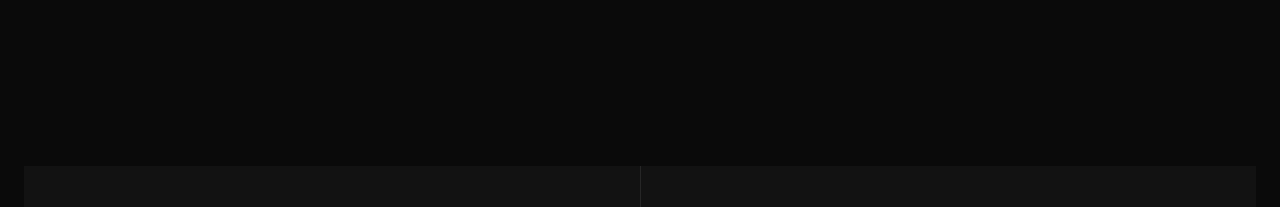
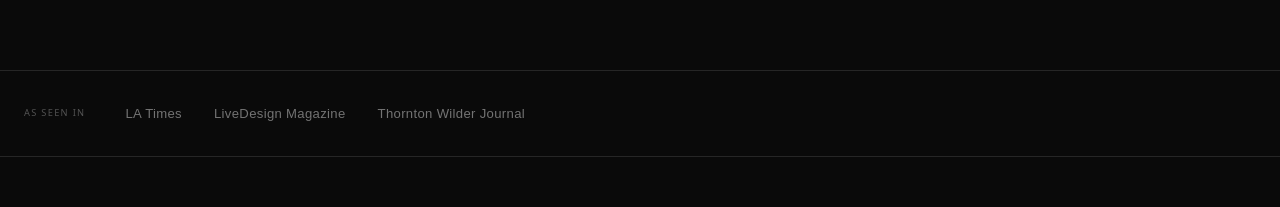
Before and after one commit to pedropipehitter/fh3lighting-website, a Next.js app: page / in a window 1280 px wide. Shown: the part 1322-1529 px from the top of the page. Built offline with nearby package versions, Linux system fonts and the light colour scheme.

Commit message:
Add press / publication strip to homepage
Typographic strip citing LA Times, LiveDesign Magazine, and Thornton Wilder
Journal, placed between the featured work section and the section cards.
Static server component, no dependencies.

```diff
--- a/app/page.tsx
+++ b/app/page.tsx
@@ -2,6 +2,7 @@ import type { Metadata } from "next";
 import Image from "next/image";
 import Link from "next/link";
 import HomeHeroActions from "@/components/HomeHeroActions";
+import PressStrip from "@/components/PressStrip";
 import { absoluteUrl, siteConfig } from "@/lib/seo";
 
 const sections = [
@@ -140,6 +141,8 @@ export default function Home() {
         </div>
       </section>
 
+      <PressStrip />
+
       {/* Section cards */}
       <section className="max-w-7xl mx-auto px-6 py-24">
         <div className="grid grid-cols-1 sm:grid-cols-2 gap-px bg-neutral-800">
--- /dev/null
+++ b/components/PressStrip.tsx
@@ -0,0 +1,27 @@
+const publications = [
+  "LA Times",
+  "LiveDesign Magazine",
+  "Thornton Wilder Journal",
+];
+
+export default function PressStrip() {
+  return (
+    <section className="border-t border-b border-neutral-800 py-8">
+      <div className="max-w-7xl mx-auto px-6 flex flex-col sm:flex-row sm:items-center gap-6 sm:gap-10">
+        <p className="font-ui-label text-[0.58rem] uppercase tracking-[0.18em] text-neutral-600 shrink-0">
+          As Seen In
+        </p>
+        <div className="flex flex-wrap gap-x-8 gap-y-3">
+          {publications.map((name) => (
+            <span
+              key={name}
+              className="font-heading text-[0.82rem] font-medium text-neutral-500 tracking-wide"
+            >
+              {name}
+            </span>
+          ))}
+        </div>
+      </div>
+    </section>
+  );
+}
```
